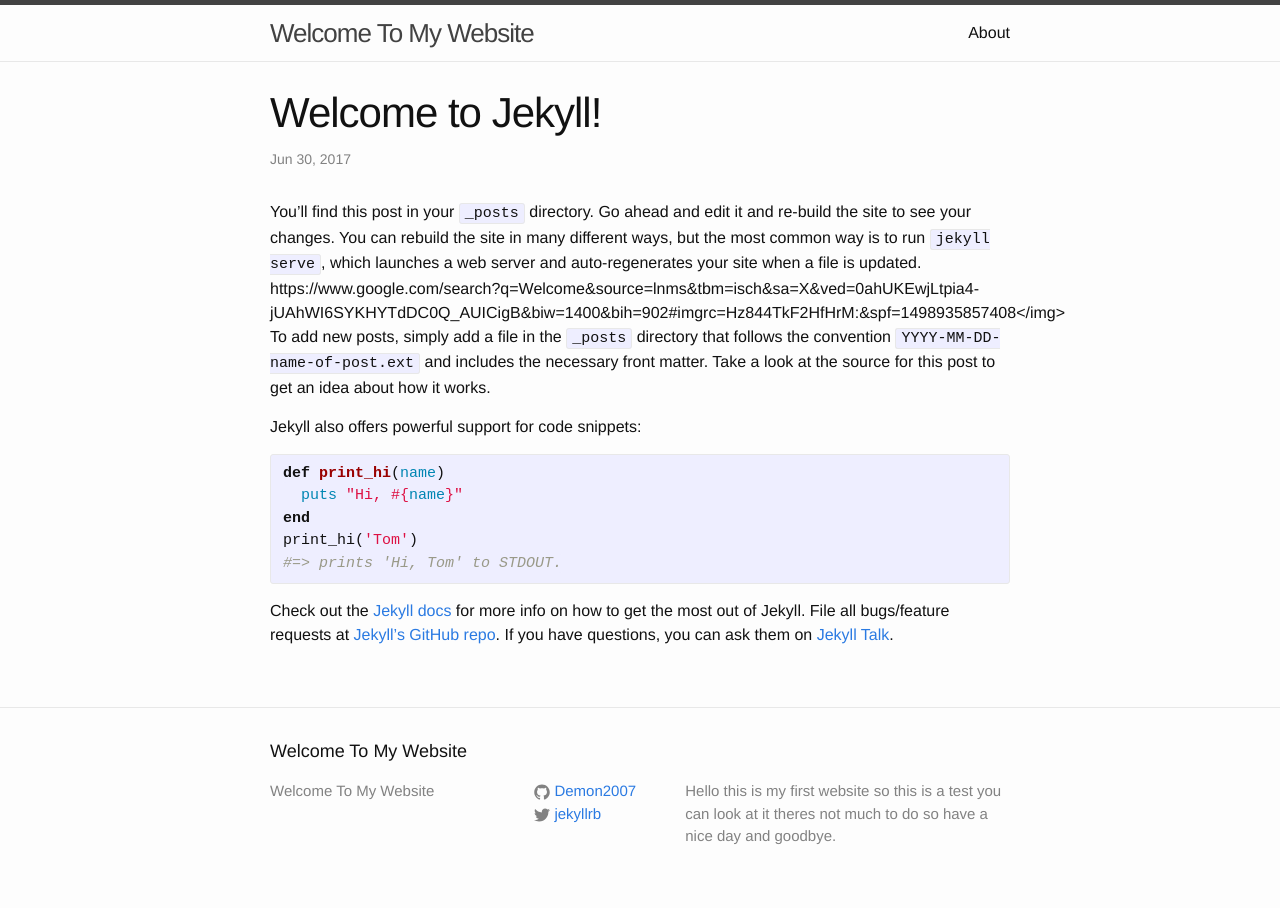
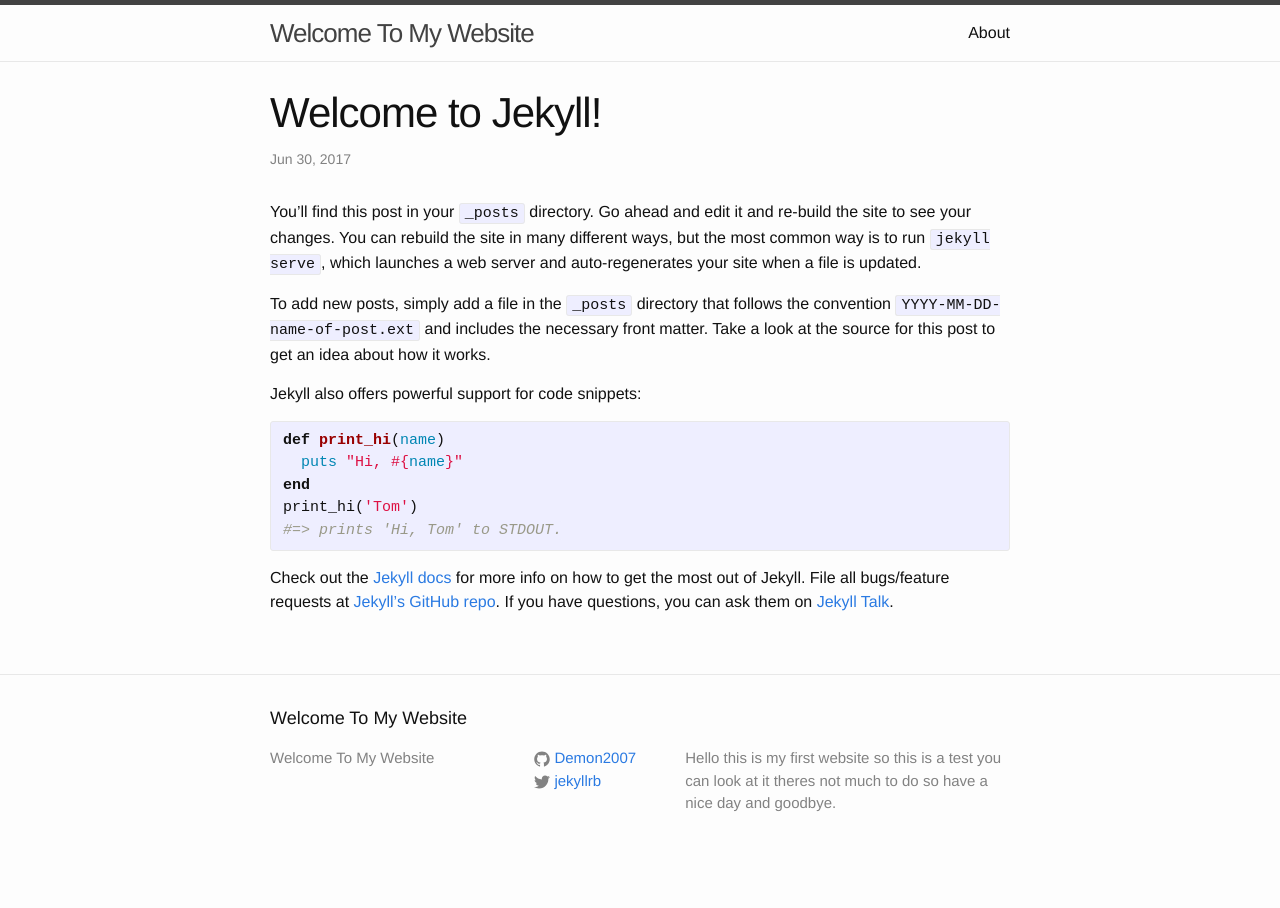
Before and after one commit to Demon2007/Demon2007.github.io, a Jekyll site: the page built from _posts/2017-06-30-welcome-to-jekyll.markdown, in a window 1280 px wide. Built offline with Jekyll 4.4.1, drawn with Linux system fonts in a browser that asks for light colours; some of the changed lines change nothing that is shown.

Commit message:
Update 2017-06-30-welcome-to-jekyll.markdown

```diff
--- a/_posts/2017-06-30-welcome-to-jekyll.markdown
+++ b/_posts/2017-06-30-welcome-to-jekyll.markdown
@@ -5,7 +5,7 @@
 categories: jekyll update
 ---
 You’ll find this post in your `_posts` directory. Go ahead and edit it and re-build the site to see your changes. You can rebuild the site in many different ways, but the most common way is to run `jekyll serve`, which launches a web server and auto-regenerates your site when a file is updated.
-<img>https://www.google.com/search?q=Welcome&source=lnms&tbm=isch&sa=X&ved=0ahUKEwjLtpia4-jUAhWI6SYKHYTdDC0Q_AUICigB&biw=1400&bih=902#imgrc=Hz844TkF2HfHrM:&spf=1498935857408</img>
+
 To add new posts, simply add a file in the `_posts` directory that follows the convention `YYYY-MM-DD-name-of-post.ext` and includes the necessary front matter. Take a look at the source for this post to get an idea about how it works.
 
 Jekyll also offers powerful support for code snippets:
```
